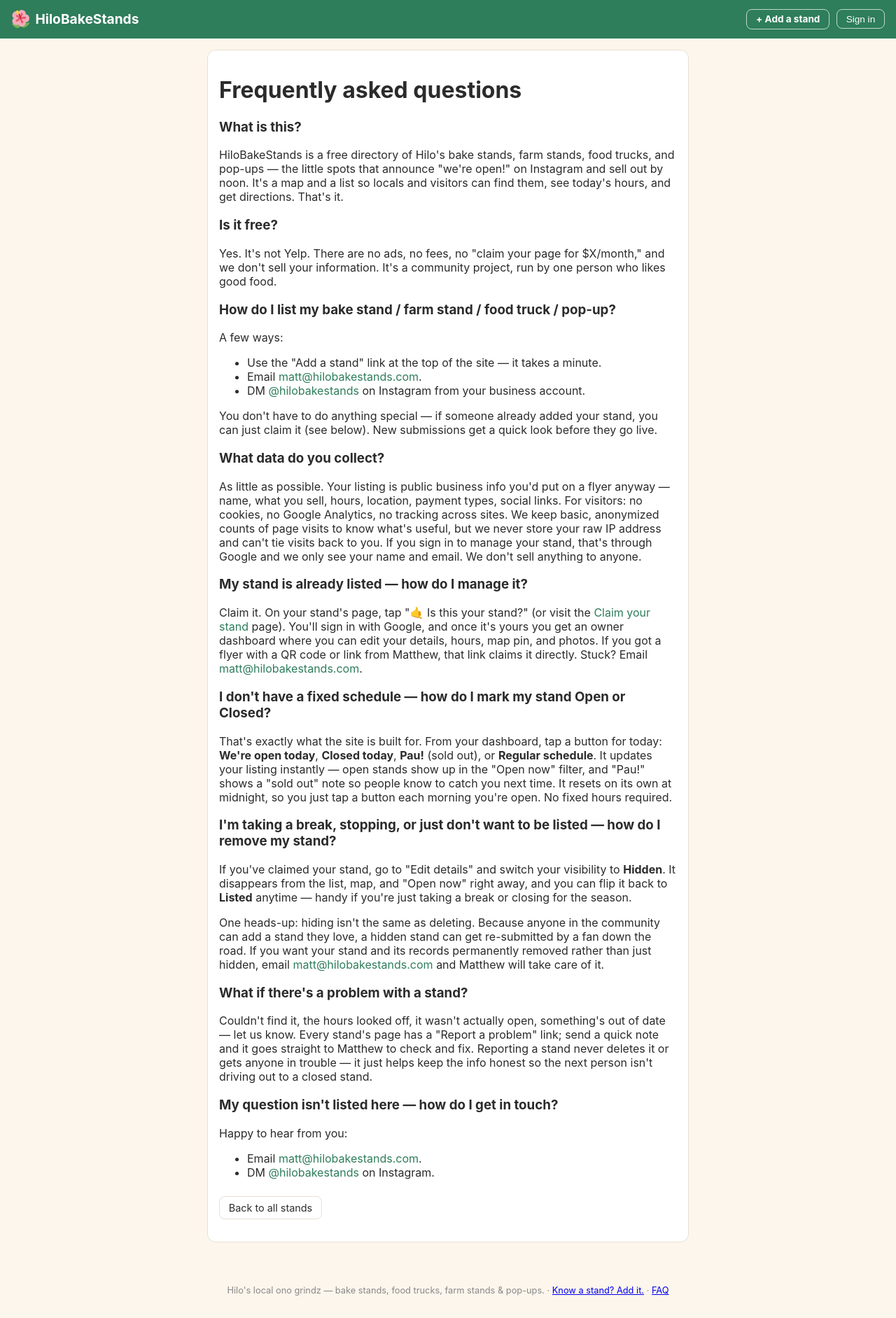
After one commit to mgiampapa/hilobakestands, a Django app: page /faq/ in a window 1280 px wide. The commit adds this page. Shown: the whole page at 70% size. Run offline with Django 5.2, Linux system fonts and the light colour scheme; some libraries are stand-ins or nearby versions.

Commit message:
Add FAQ page; link from footer and owner dashboard

```diff
--- a/config/urls.py
+++ b/config/urls.py
@@ -17,6 +17,7 @@ urlpatterns = [
     path('map/', views.stand_map, name='stand_map'),
     path('submit/', views.submit_stand, name='submit_stand'),
     path('claim-your-stand/', views.claim_your_stand, name='claim_your_stand'),
+    path('faq/', views.faq, name='faq'),
     path('stand/<slug:slug>/', views.stand_detail, name='stand_detail'),
     path('stand/<slug:slug>/report/', views.stand_report, name='stand_report'),
     path('claim/<str:token>/', views.stand_claim, name='stand_claim'),
--- a/stands/templates/stands/base.html
+++ b/stands/templates/stands/base.html
@@ -181,6 +181,7 @@ fall back to the og: tags, so we only declare the card type.{% endcomment %}
   {% block content %}{% endblock %}
 </main>
 <footer>{% trans "Hilo's local ono grindz — bake stands, food trucks, farm stands & pop-ups." %}
-  · <a href="{% url 'submit_stand' %}">{% trans "Know a stand? Add it." %}</a></footer>
+  · <a href="{% url 'submit_stand' %}">{% trans "Know a stand? Add it." %}</a>
+  · <a href="{% url 'faq' %}">{% trans "FAQ" %}</a></footer>
 </body>
 </html>
--- /dev/null
+++ b/stands/templates/stands/faq.html
@@ -0,0 +1,87 @@
+{% extends "stands/base.html" %}
+{% load i18n %}
+{% block title %}{% trans "FAQ" %} — HiloBakeStands{% endblock %}
+{% block content %}
+<div class="card">
+  <h1>{% trans "Frequently asked questions" %}</h1>
+
+  <h3>{% trans "What is this?" %}</h3>
+  <p>{% blocktrans %}HiloBakeStands is a free directory of Hilo's bake stands, farm
+  stands, food trucks, and pop-ups — the little spots that announce "we're open!"
+  on Instagram and sell out by noon. It's a map and a list so locals and visitors
+  can find them, see today's hours, and get directions. That's it.{% endblocktrans %}</p>
+
+  <h3>{% trans "Is it free?" %}</h3>
+  <p>{% blocktrans %}Yes. It's not Yelp. There are no ads, no fees, no "claim your
+  page for $X/month," and we don't sell your information. It's a community project,
+  run by one person who likes good food.{% endblocktrans %}</p>
+
+  <h3>{% trans "How do I list my bake stand / farm stand / food truck / pop-up?" %}</h3>
+  <p>{% blocktrans %}A few ways:{% endblocktrans %}</p>
+  <ul>
+    <li>{% blocktrans %}Use the "Add a stand" link at the top of the site — it
+    takes a minute.{% endblocktrans %}</li>
+    <li>{% blocktrans %}Email <a href="mailto:matt@hilobakestands.com">matt@hilobakestands.com</a>.{% endblocktrans %}</li>
+    <li>{% blocktrans %}DM <a rel="nofollow noopener noreferrer" href="https://instagram.com/hilobakestands">@hilobakestands</a>
+    on Instagram from your business account.{% endblocktrans %}</li>
+  </ul>
+  <p>{% blocktrans %}You don't have to do anything special — if someone already
+  added your stand, you can just claim it (see below). New submissions get a quick
+  look before they go live.{% endblocktrans %}</p>
+
+  <h3>{% trans "What data do you collect?" %}</h3>
+  <p>{% blocktrans %}As little as possible. Your listing is public business info
+  you'd put on a flyer anyway — name, what you sell, hours, location, payment
+  types, social links. For visitors: no cookies, no Google Analytics, no tracking
+  across sites. We keep basic, anonymized counts of page visits to know what's
+  useful, but we never store your raw IP address and can't tie visits back to you.
+  If you sign in to manage your stand, that's through Google and we only see your
+  name and email. We don't sell anything to anyone.{% endblocktrans %}</p>
+
+  <h3>{% trans "My stand is already listed — how do I manage it?" %}</h3>
+  {% url 'claim_your_stand' as claim_url %}
+  <p>{% blocktrans %}Claim it. On your stand's page, tap "🤙 Is this your stand?"
+  (or visit the <a href="{{ claim_url }}">Claim your stand</a> page). You'll sign in
+  with Google, and once it's yours you get an owner dashboard where you can edit
+  your details, hours, map pin, and photos. If you got a flyer with a QR code or
+  link from Matthew, that link claims it directly. Stuck? Email
+  <a href="mailto:matt@hilobakestands.com">matt@hilobakestands.com</a>.{% endblocktrans %}</p>
+
+  <h3>{% trans "I don't have a fixed schedule — how do I mark my stand Open or Closed?" %}</h3>
+  <p>{% blocktrans %}That's exactly what the site is built for. From your
+  dashboard, tap a button for today: <strong>We're open today</strong>,
+  <strong>Closed today</strong>, <strong>Pau!</strong> (sold out), or
+  <strong>Regular schedule</strong>. It updates your listing instantly — open
+  stands show up in the "Open now" filter, and "Pau!" shows a "sold out" note so
+  people know to catch you next time. It resets on its own at midnight, so you
+  just tap a button each morning you're open. No fixed hours required.{% endblocktrans %}</p>
+
+  <h3>{% trans "I'm taking a break, stopping, or just don't want to be listed — how do I remove my stand?" %}</h3>
+  <p>{% blocktrans %}If you've claimed your stand, go to "Edit details" and switch
+  your visibility to <strong>Hidden</strong>. It disappears from the list, map, and
+  "Open now" right away, and you can flip it back to <strong>Listed</strong> anytime
+  — handy if you're just taking a break or closing for the season.{% endblocktrans %}</p>
+  <p>{% blocktrans %}One heads-up: hiding isn't the same as deleting. Because anyone
+  in the community can add a stand they love, a hidden stand can get re-submitted by
+  a fan down the road. If you want your stand and its records permanently removed
+  rather than just hidden, email <a href="mailto:matt@hilobakestands.com">matt@hilobakestands.com</a>
+  and Matthew will take care of it.{% endblocktrans %}</p>
+
+  <h3>{% trans "What if there's a problem with a stand?" %}</h3>
+  <p>{% blocktrans %}Couldn't find it, the hours looked off, it wasn't actually
+  open, something's out of date — let us know. Every stand's page has a "Report a
+  problem" link; send a quick note and it goes straight to Matthew to check and
+  fix. Reporting a stand never deletes it or gets anyone in trouble — it just helps
+  keep the info honest so the next person isn't driving out to a closed stand.{% endblocktrans %}</p>
+
+  <h3>{% trans "My question isn't listed here — how do I get in touch?" %}</h3>
+  <p>{% blocktrans %}Happy to hear from you:{% endblocktrans %}</p>
+  <ul>
+    <li>{% blocktrans %}Email <a href="mailto:matt@hilobakestands.com">matt@hilobakestands.com</a>.{% endblocktrans %}</li>
+    <li>{% blocktrans %}DM <a rel="nofollow noopener noreferrer" href="https://instagram.com/hilobakestands">@hilobakestands</a>
+    on Instagram.{% endblocktrans %}</li>
+  </ul>
+
+  <p style="margin-top:1.5rem"><a class="btn" href="{% url 'stand_list' %}">{% trans "Back to all stands" %}</a></p>
+</div>
+{% endblock %}
--- a/stands/templates/stands/my_stands.html
+++ b/stands/templates/stands/my_stands.html
@@ -3,6 +3,8 @@
 {% block title %}{% trans "My stand" %} — HiloBakeStands{% endblock %}
 {% block content %}
 <h1>{% trans "My stand" %}</h1>
+{% url 'faq' as faq_url %}
+<p class="muted">{% blocktrans %}New to managing your stand? The <a href="{{ faq_url }}">FAQ</a> covers open/closed toggles, editing details, and taking a break.{% endblocktrans %}</p>
 
 {% for row in rows %}
   <div class="card">
--- a/stands/views.py
+++ b/stands/views.py
@@ -142,6 +142,13 @@ def claim_your_stand(request):
     them how to reach him to get it (SPEC v1.0 Open Q3: owner-initiated claim).
     """
     return render(request, 'stands/claim_your_stand.html')
+
+
+def faq(request):
+    """Static FAQ page — what the site is, who it's for, and how owners list,
+    manage, and (if they want) remove their stand. Linked from the footer and
+    the owner dashboard."""
+    return render(request, 'stands/faq.html')
 
 
 def stand_report(request, slug):
```
Also changed, not shown: STATUS.md (+43 -5 lines), stands/tests.py (+32 -0 lines), brand/instagram_profile_green.png (added), brand/instagram_profile_sand.png (added), 4 other files.
